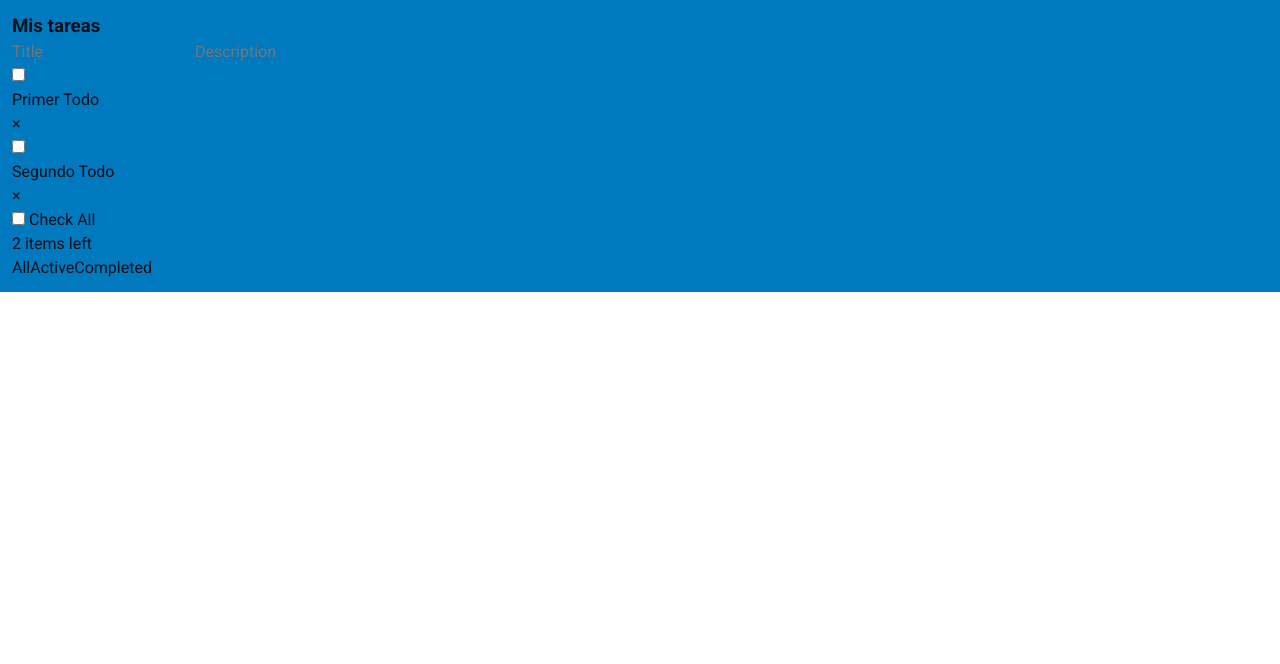
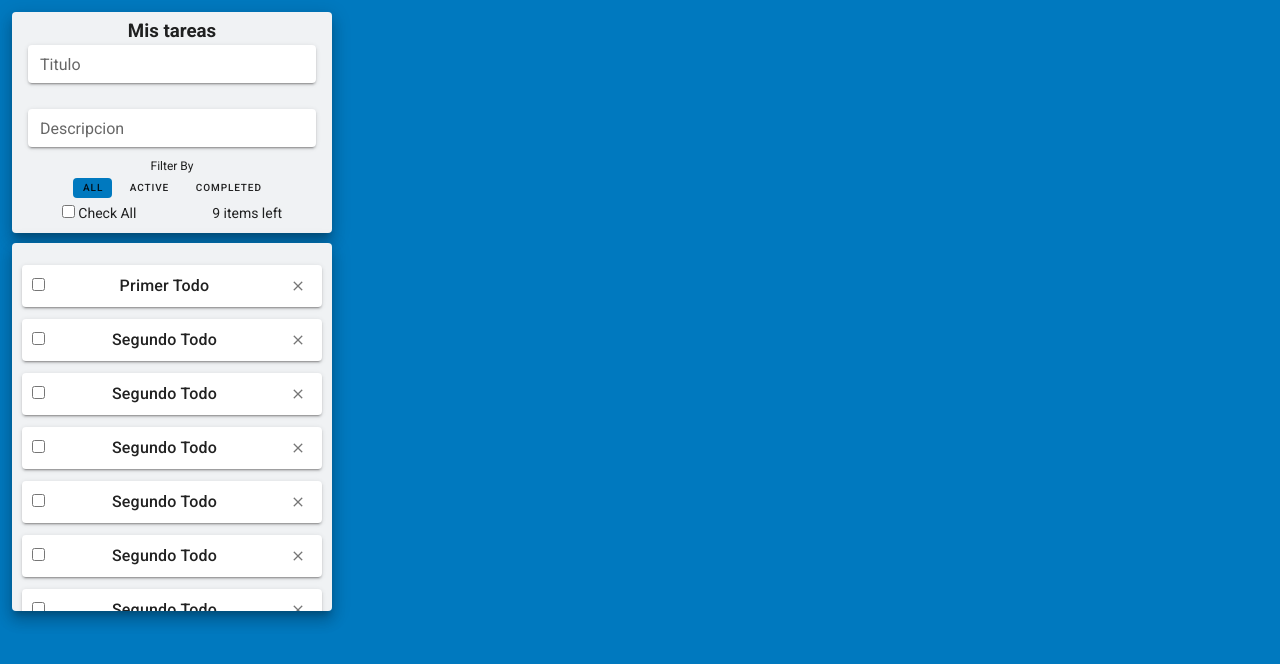
Before and after one commit to fedetoledo/agenda-vue, a Vue app in the folder frontend/: page / in a window 1280 px wide. Shown: the top 664 px of the page. Built offline with nearby package versions, Linux system fonts and the light colour scheme.

Commit message:
Finished frontend

```diff
--- a/frontend/src/App.vue
+++ b/frontend/src/App.vue
@@ -25,5 +25,6 @@ export default {
 <style scoped>
   .back-blue {
     background-color: #0079bf;
+    height: 100%;
   }
 </style>
--- a/frontend/src/components/TodoCheckAll.vue
+++ b/frontend/src/components/TodoCheckAll.vue
@@ -1,8 +1,13 @@
 <template>
     <div>
         <label>
-            <input type="checkbox" :checked="!anyRemaining" @change="checkAll">
-            Check All
+        <input
+            type="checkbox"
+            @change="checkAll"
+            :checked="!anyRemaining"
+            label="Check All"
+        />
+        Check All
         </label>
     </div>
 </template>
@@ -23,6 +28,5 @@ export default {
 }
 </script>
 
-<style>
-
+<style scoped>
 </style>
--- a/frontend/src/components/TodoClearCompleted.vue
+++ b/frontend/src/components/TodoClearCompleted.vue
@@ -1,9 +1,9 @@
 <template>
-  <button
+  <v-btn small outlined block class="mt-3"
     v-if="showClearCompletedButton"
     @click="clearCompleted">
   Clear Completed
-  </button>
+  </v-btn>
 </template>
 
 <script>
@@ -21,6 +21,10 @@ export default {
 }
 </script>
 
-<style>
-
+<style scoped>
+    .clear-btn {
+        font-size: 0.8em;
+        border-radius: 2px;
+        background: #ddd;
+    }
 </style>
--- a/frontend/src/components/TodoFiltered.vue
+++ b/frontend/src/components/TodoFiltered.vue
@@ -1,8 +1,11 @@
 <template>
-    <div>
-        <button :class="{active: filter == 'all'}" @click="changeFilter('all')">All</button>
-        <button :class="{active: filter == 'active'}" @click="changeFilter('active')">Active</button>
-        <button :class="{active: filter == 'completed'}" @click="changeFilter('completed')">Completed</button>
+    <div class="mt-4">
+        <div>
+            <p class=" pa-0 ma-0 filter-text">Filter By</p>
+            <v-btn class="mx-1" text x-small :class="{active: filter == 'all'}" @click="changeFilter('all')">All</v-btn>
+            <v-btn class="mx-1" text x-small :class="{active: filter == 'active'}" @click="changeFilter('active')">Active</v-btn>
+            <v-btn class="mx-1" text x-small :class="{active: filter == 'completed'}" @click="changeFilter('completed')">Completed</v-btn>
+        </div>
     </div>
 </template>
 
@@ -21,6 +24,16 @@ export default {
 }
 </script>
 
-<style>
+<style scoped>
+
+   .filter-text {
+       font-size: 12px;
+       text-align: center;
+   }
+
+   .active {
+       background-color: #0079bf;
+       color: white;
+   }
 
 </style>
--- a/frontend/src/components/TodoItem.vue
+++ b/frontend/src/components/TodoItem.vue
@@ -1,11 +1,22 @@
 <template>
-  <div class="todo-item">
-    <div class="todo-item-left">
-      <input type="checkbox" v-model="completed" @change="doneEdit">
-      <div class="todo-item-label" :class="{completed: completed}">{{title}}</div>
-      <span class="remove-item" @click="removeTodo(todo.id)">&times;</span>
-    </div>
-  </div>
+  <v-card class="my-3">
+      <v-card-title class="todo-title d-flex justify-space-between">
+        <label>
+          <input type="checkbox" v-model="completed" @change="doneEdit">
+        </label>
+        <span @click="showDescription = !showDescription" :class="{completed: completed}">{{title}}</span>
+        <v-btn icon small @click="removeTodo(todo.id)" >
+          <v-icon small>mdi-close</v-icon>
+        </v-btn>
+      </v-card-title>
+      <v-expand-transition>
+        <div v-show="showDescription">
+          <v-card-text class="todo-item-desc">
+            {{description}}
+          </v-card-text>
+        </div>
+      </v-expand-transition>
+  </v-card>
 </template>
 
 <script>
@@ -23,6 +34,7 @@ export default {
 
   data() {
     return {
+      showDescription: false,
       'id': this.todo.id,
       'title': this.todo.title,
       'description': this.todo.description,
@@ -45,7 +57,8 @@ export default {
         'title': this.title,
         'completed': this.completed,
       })
-    }
+    },
+
   },
 
   watch: {
@@ -56,6 +69,12 @@ export default {
 }
 </script>
 
-<style>
+<style scoped>
+
+.todo-title {
+  padding: 5px 10px;
+  font-size: 1em;
+  cursor: pointer;
+}
 
 </style>
--- a/frontend/src/components/TodoList.vue
+++ b/frontend/src/components/TodoList.vue
@@ -1,18 +1,28 @@
 <template>
-    <div>
+    <div class="wrapper">
+        <div class="todo-list-title elevation-10">
             <h3>Mis tareas</h3>
-        <input type="text" class="todo-input" placeholder="Title" v-model="newTodo.title">
-        <input type="text" class="todo-input" placeholder="Description" v-model="newTodo.description" @keyup.enter="addTodo">
+            <div class="todo-add-form">
+                <v-text-field solo dense label="Titulo" v-model="newTodo.title"/>
+                <v-text-field solo dense label="Descripcion" v-model="newTodo.description" @keyup.enter="addTodo"/>
+            </div>
+            <TodoFiltered/>
+            <div class="remaining d-flex justify-space-around align-center py-1 px-3">
+                <TodoCheckAll/>
+                <TodoItemsRemaining/>
+            </div>
+        </div>
+        <div class="todo-list elevation-10">
+            <div class="d-flex justify-center align-center">
+                <TodoClearCompleted/>
+            </div>
             <TodoItem
                 v-for="todo in todosFiltered"
                 :key="todo.id"
                 :todo="todo"
                 :checkAll="!anyRemaining"
             />
-        <TodoCheckAll/>
-        <TodoItemsRemaining/>
-        <TodoClearCompleted/>
-        <TodoFiltered/>
+        </div>
     </div>
 </template>
 
@@ -76,6 +86,43 @@ export default {
 </script>
 
 <style>
+
+.wrapper {
+    max-width: 20em;
+    display: flex;
+    flex-direction: column;
+    justify-content: center;
+}
+
+.todo-list-title {
+    width:100%;
+    background-color: #f0f2f4;
+    border-radius: 4px;
+    text-align: center;
+    margin-bottom: 10px;
+    padding: 5px 0;
+}
+
+.todo-add-form {
+    width: 90%;
+    margin: 0 auto;
+    height: 6em;
+}
+
+.todo-list {
+    height: 23em;
+    background-color: #f0f2f4;
+    border-radius: 4px;
+    border-collapse: separate;
+    padding: 10px;
+    scrollbar-width: none;
+    overflow: scroll;
+}
+
+.remaining {
+    font-size: 14px;
+}
+
 .completed {
     text-decoration: line-through;
     color: #ccc;
--- a/frontend/src/store/store.js
+++ b/frontend/src/store/store.js
@@ -7,8 +7,15 @@ export const store = new Vuex.Store({
     state: {
         filter: 'all',
         todos: [
-            {'id':1,'title':'Primer Todo','description': 'Desc del todo', 'completed': false, 'priority': 0},
+            {'id':1,'title':'Primer Todo','description': 'Primera descripcion del todo todo del descipcion primera', 'completed': false, 'priority': 0},
             {'id':2,'title':'Segundo Todo','description': 'Desc del todo', 'completed': false, 'priority': 0},
+            {'id':3,'title':'Segundo Todo','description': 'Desc del todo', 'completed': false, 'priority': 0},
+            {'id':4,'title':'Segundo Todo','description': 'Desc del todo', 'completed': false, 'priority': 0},
+            {'id':5,'title':'Segundo Todo','description': 'Desc del todo', 'completed': false, 'priority': 0},
+            {'id':5,'title':'Segundo Todo','description': 'Desc del todo', 'completed': false, 'priority': 0},
+            {'id':6,'title':'Segundo Todo','description': 'Desc del todo', 'completed': false, 'priority': 0},
+            {'id':7,'title':'Segundo Todo','description': 'Desc del todo', 'completed': false, 'priority': 0},
+            {'id':8,'title':'Segundo Todo','description': 'Desc del todo', 'completed': false, 'priority': 0},
         ]
     },
 
```
Lines whose indentation alone changed are shown as unchanged.
